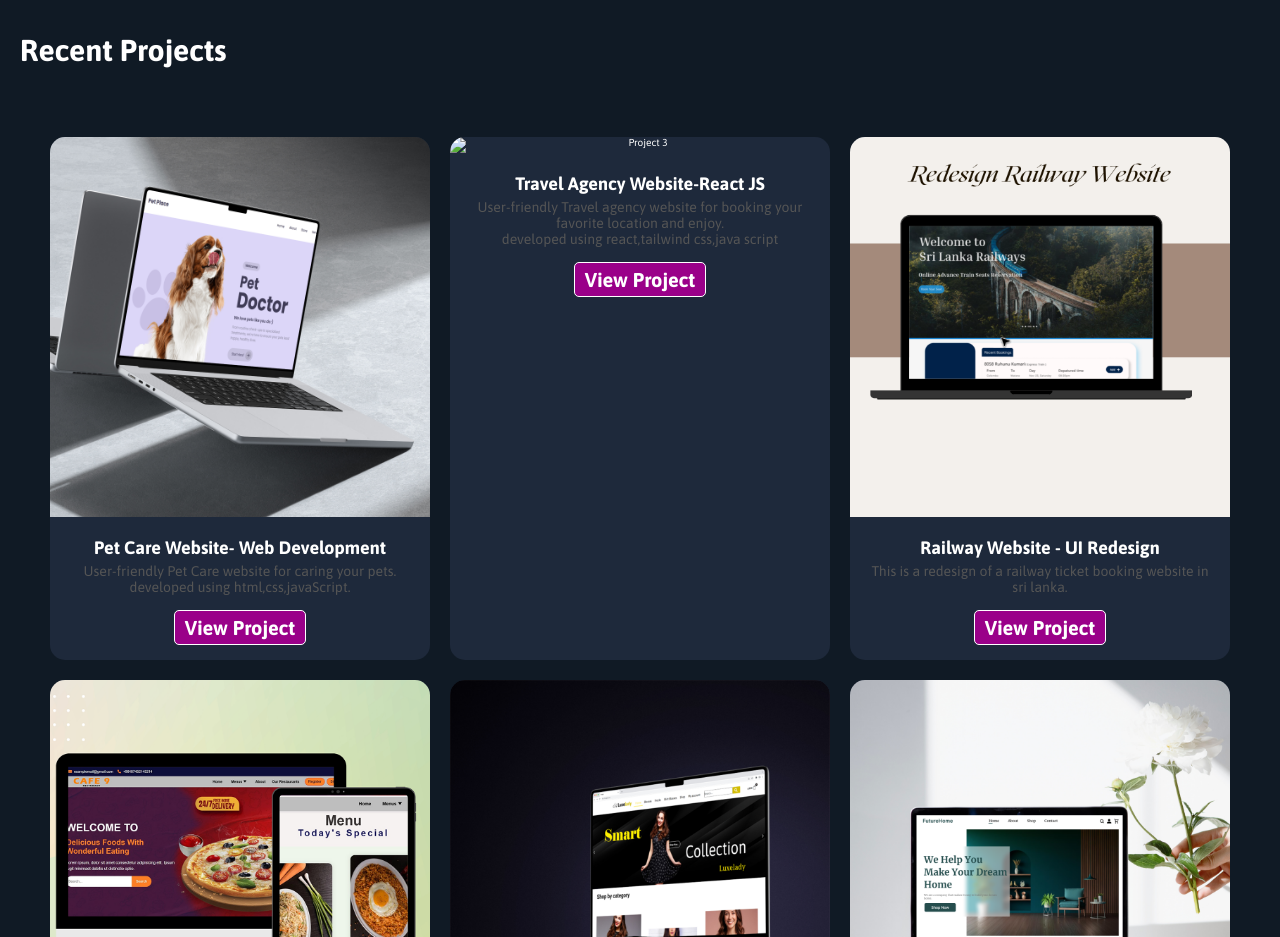
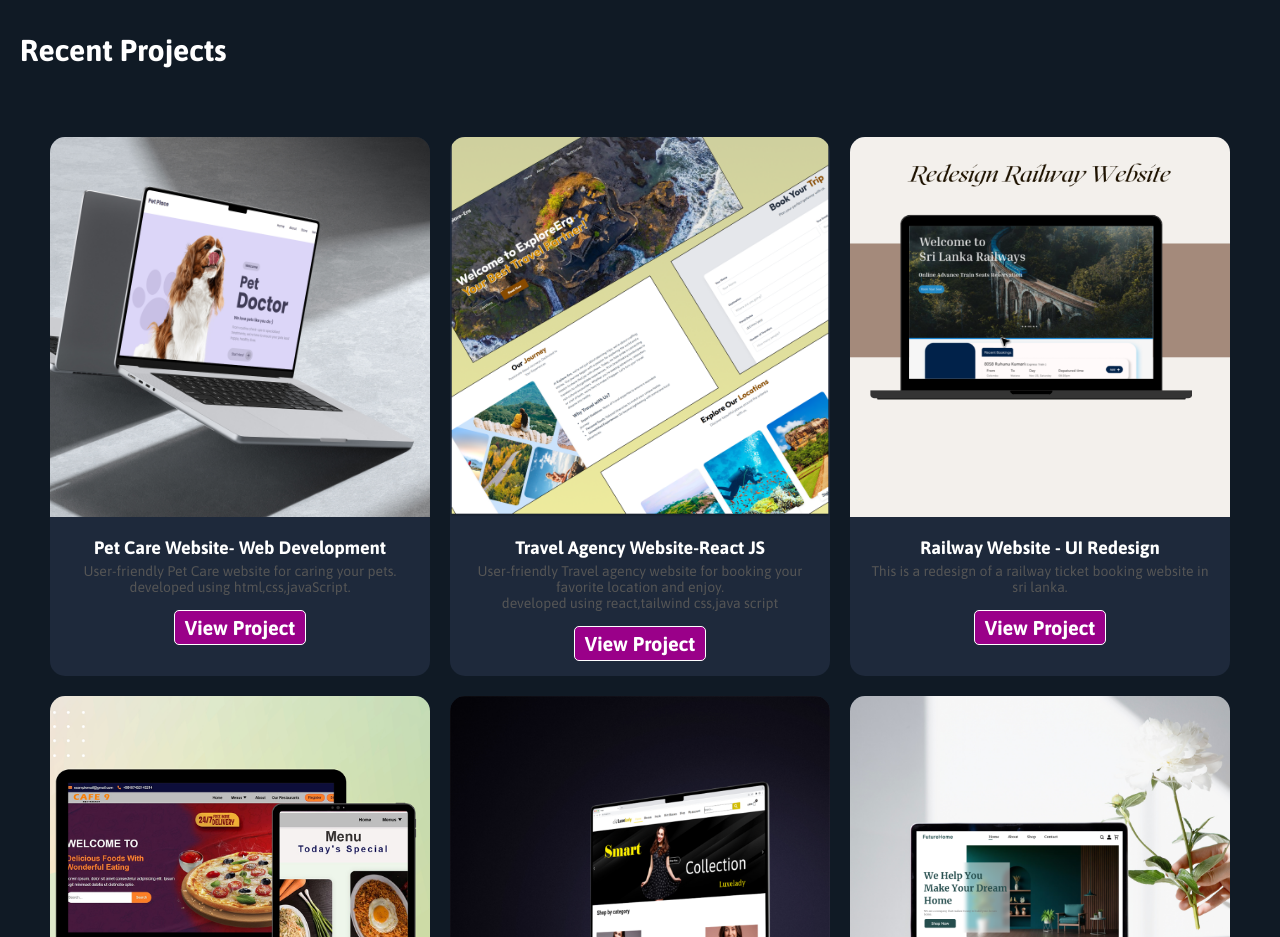
Before and after one commit to ruvindya28/sachini-portfolio, a plain HTML site: page index.html in a window 1280 px wide. Shown: the part 2560-3497 px from the top of the page. Drawn offline with nearby package versions, Linux system fonts and the light colour scheme; a web font is replaced by a local one.

Commit message:
Update index.html

```diff
--- a/index.html
+++ b/index.html
@@ -205,7 +205,7 @@
         </div>
 
         <div class="project-card">
-            <img src="images/cover.png" alt="Project 3">
+            <img src="images/Cover8.png" alt="Project 3">
             <div class="project-details">
                 <div class="title">Travel Agency Website-React JS</div>
                 <div class="description">User-friendly Travel agency website for booking your favorite location and enjoy. <br>developed using react,tailwind css,java script</div>
```
